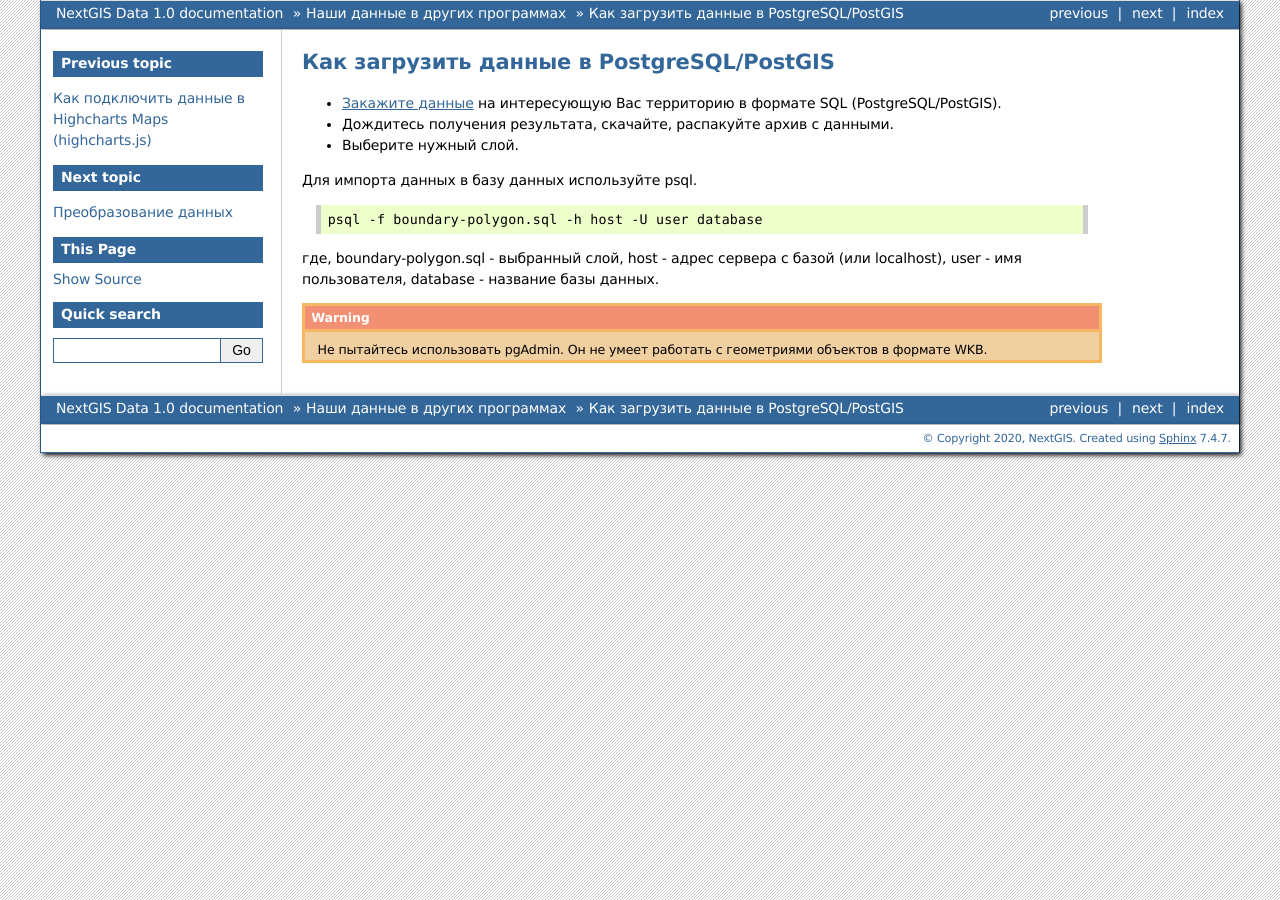
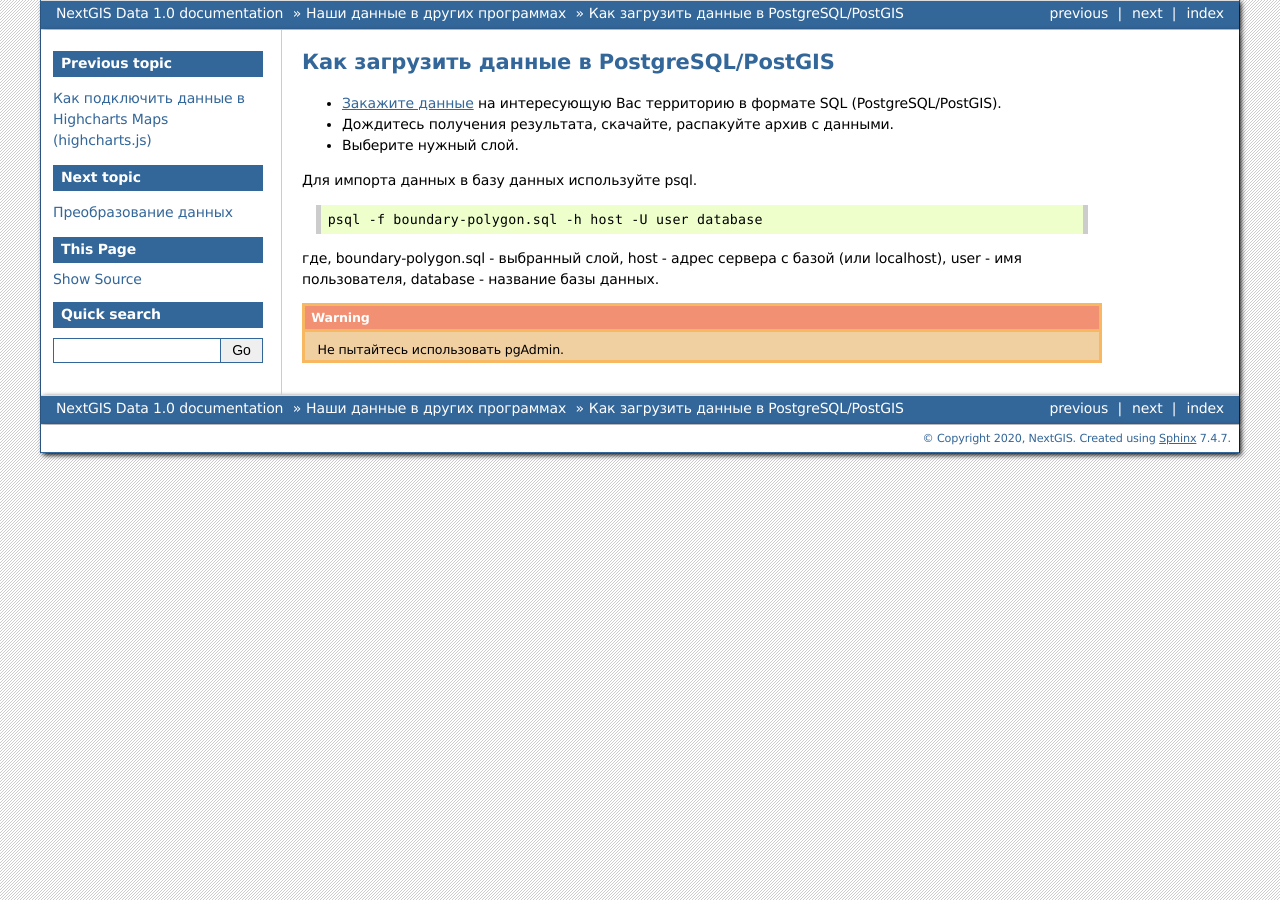
Before and after one commit to nextgis/docs_data, a Sphinx documentation site: the page built from source/pg.rst, in a window 1280 px wide. Built offline with Sphinx 7.4.7, drawn with Linux system fonts in a browser that asks for light colours; formulas are drawn with MathJax 3; pages that are not in the unit, such as notebooks, are missing from menus.

Commit message:
no wkb guilt

```diff
--- a/source/pg.rst
+++ b/source/pg.rst
@@ -17,4 +17,4 @@
 
 .. warning::
 
-   Не пытайтесь использовать pgAdmin. Он не умеет работать с геометриями объектов в формате WKB.
+   Не пытайтесь использовать pgAdmin.
```
